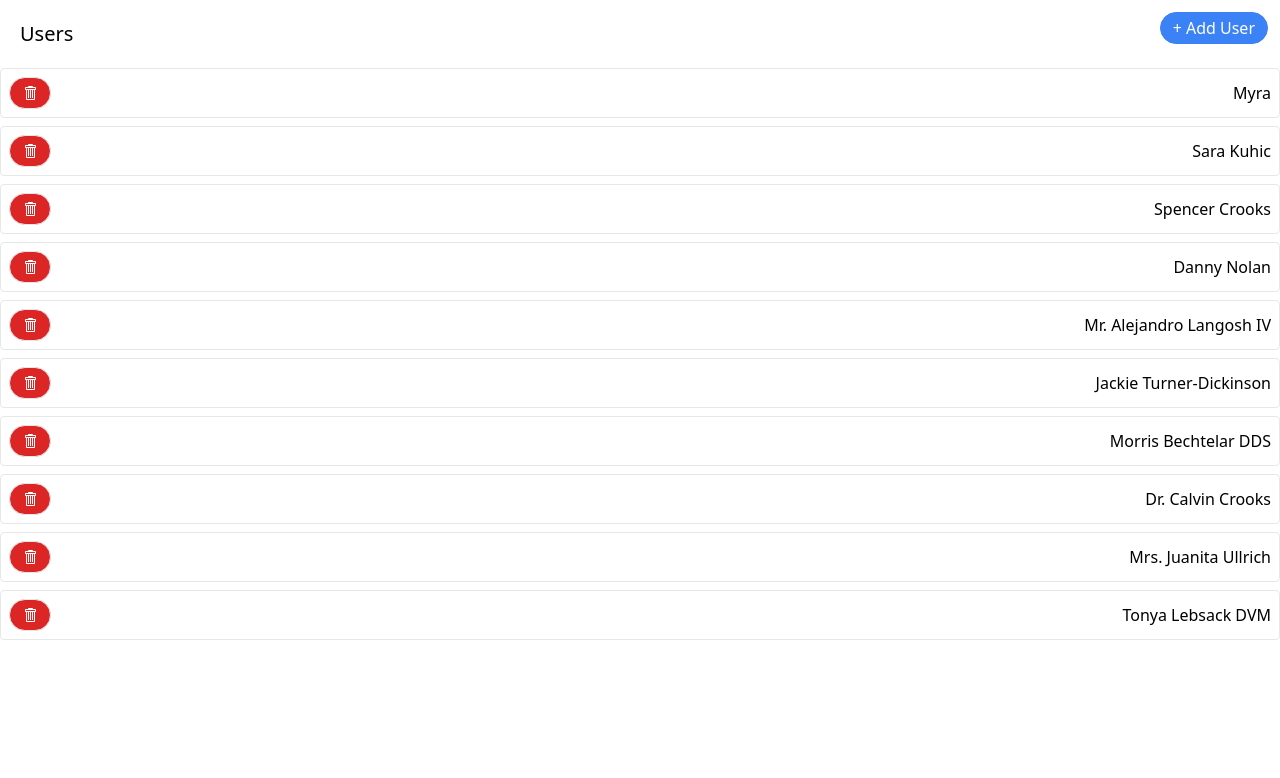
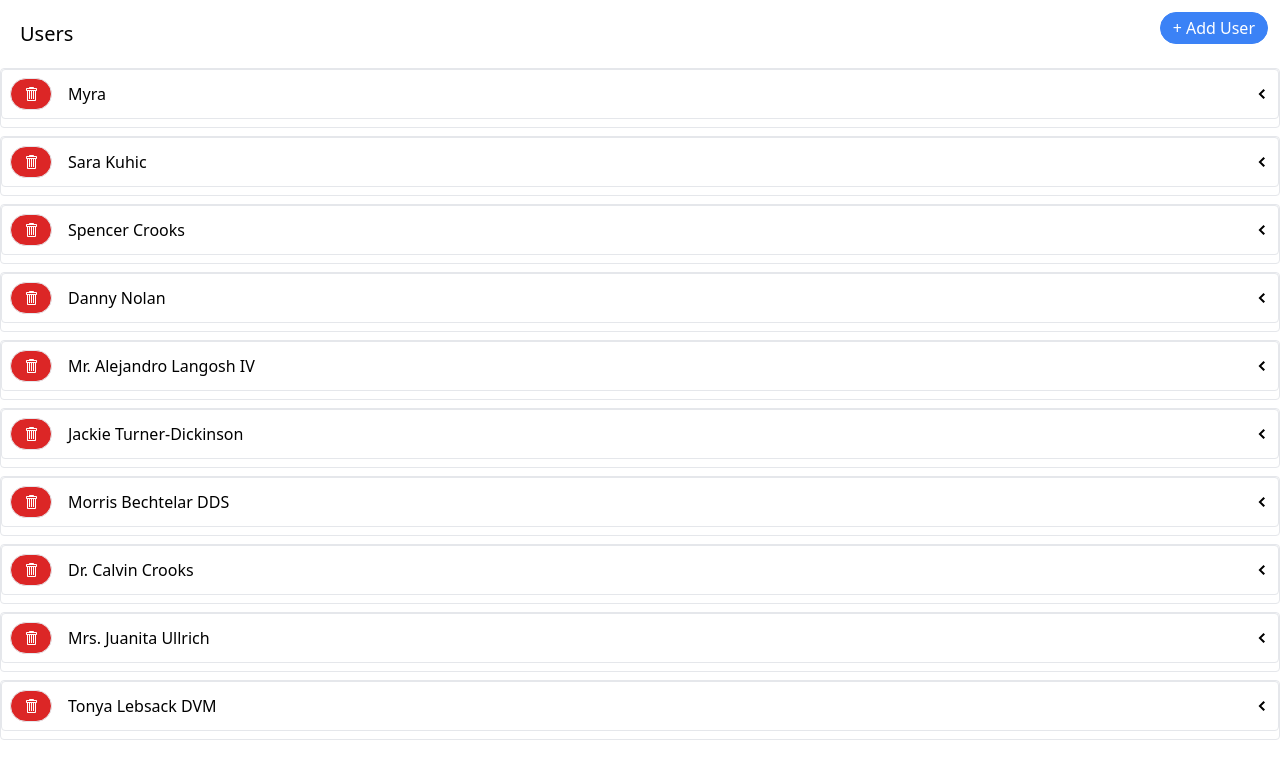
Before and after one commit to sksamassa/rtk-query-media, a React (Vite) app: page / in a window 1280 px wide. Shown: the top 778 px of the page. Built offline with nearby package versions, Linux system fonts and the light colour scheme; data requests are answered from the project's data file.

Commit message:
add Expandable component

```diff
--- /dev/null
+++ b/src/components/ExpandablePanel.jsx
@@ -0,0 +1,22 @@
+import React, { useState } from "react";
+import { GoChevronDown, GoChevronLeft } from "react-icons/go";
+
+export default function ExpandablePanel({ header, children }) {
+  const [expanded, setExpanded] = useState(false);
+
+  const handleClick = () => {
+    setExpanded((prev) => !prev);
+  };
+
+  return (
+    <div className="mb-2 border rounded">
+      <div className="flex p-2 justify-between items-center">
+        <div className="flex items-center justify-between gap-x-4">{header}</div>
+        <div className="cursor-pointer" onClick={handleClick}>
+          {expanded ? <GoChevronDown /> : <GoChevronLeft />}
+        </div>
+      </div>
+      {expanded && <div className="p-2 border-t">{children}</div>}
+    </div>
+  );
+}
--- a/src/components/UserListItem.jsx
+++ b/src/components/UserListItem.jsx
@@ -3,6 +3,7 @@
 import Button from "./Button";
 import { removeUser } from "../store";
 import { useThunk } from "../hooks/use-thunk";
+import ExpandablePanel from "./ExpandablePanel";
 
 export default function UserListItem({ user }) {
   const [doRemoveUser, isLoading, error] = useThunk(removeUser);
@@ -11,13 +12,17 @@
     doRemoveUser(user);
   };
 
-  return (
-    <div className="flex p-2 justify-between items-center cursor-pointer">
-      <Button rounded className="bg-red-600 text-white" loading={isLoading} onClick={handleDelete}>
+  const header = <>
+    <Button rounded className="bg-red-600 text-white" loading={isLoading} onClick={handleDelete}>
         <GoTrashcan />
       </Button>
       {error && <div>Error deleting user.</div>}
       {user.name}
-    </div>
+  </>
+
+  return (
+   <ExpandablePanel header={header}>
+    Content!!!
+   </ExpandablePanel>
   );
 }
```
